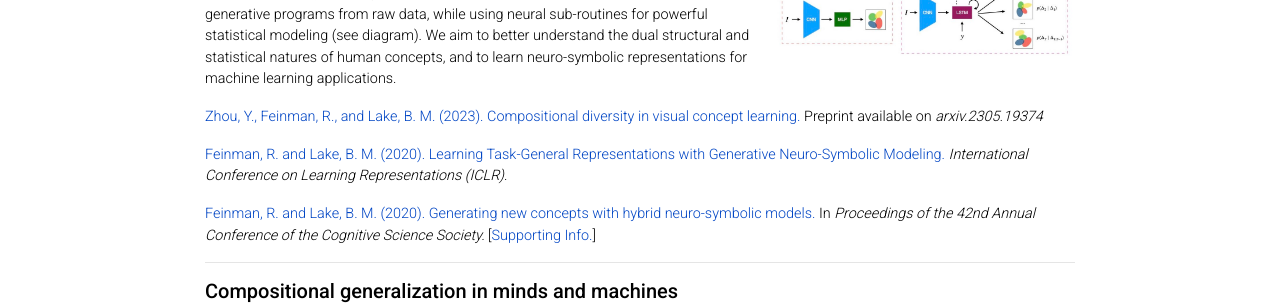
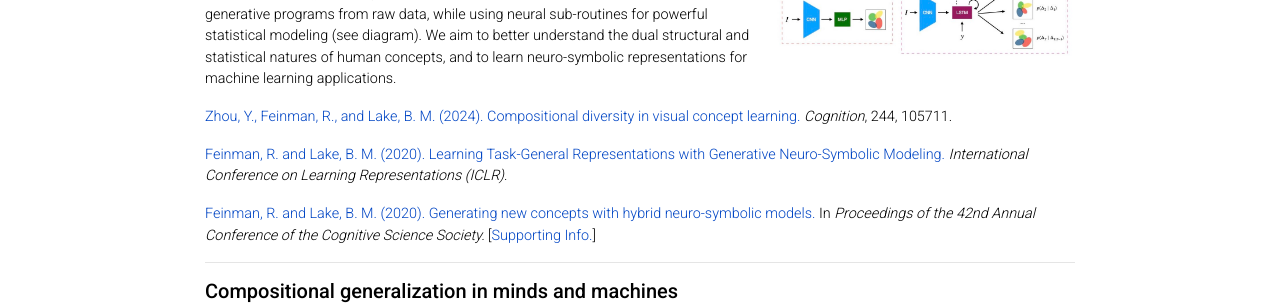
Before and after one commit to lake-lab/lake-lab.github.io, a Jekyll site: the page built from _pages/projects.md, in a window 1280 px wide and 900 px high, scrolled down 853 px. Shown: the part 152-457 px from the top of the window. Built offline with Jekyll 4.4.1, drawn with Linux system fonts in a browser that asks for light colours; nearby versions of some CDN libraries; comment, search, counter and statistics services are not loaded; a style sheet for code colours, icons or effects is not loaded.

Commit message:
cognition update

```diff
--- a/_pages/projects.md
+++ b/_pages/projects.md
@@ -41,7 +41,7 @@ Human conceptual representations are rich in structural and statistical knowledg
 
 We are developing neuro-symbolic models that learn compositional and causal generative programs from raw data, while using neural sub-routines for powerful statistical modeling (see diagram). We aim to better understand the dual structural and statistical natures of human concepts, and to learn neuro-symbolic representations for machine learning applications.
 
-<a href="https://cims.nyu.edu/~brenden/papers/2305.19374.pdf"> Zhou, Y., Feinman, R., and Lake, B. M. (2023). Compositional diversity in visual concept learning.</a> Preprint available on <em>arxiv.2305.19374</em>
+<a href="https://cims.nyu.edu/~brenden/papers/ZhouEtAl2024Cognition.pdf"> Zhou, Y., Feinman, R., and Lake, B. M. (2024). Compositional diversity in visual concept learning.</a> <em>Cognition</em>, 244, 105711.
 
 <a href="https://cims.nyu.edu/~brenden/papers/FeinmanLake2021ICLR.pdf">Feinman, R. and Lake, B. M. (2020). Learning Task-General Representations with Generative Neuro-Symbolic Modeling.</a> <em>International Conference on Learning Representations (ICLR)</em>.
 
```
Also changed, not shown: _pages/publications.md (+1 -2 lines).
